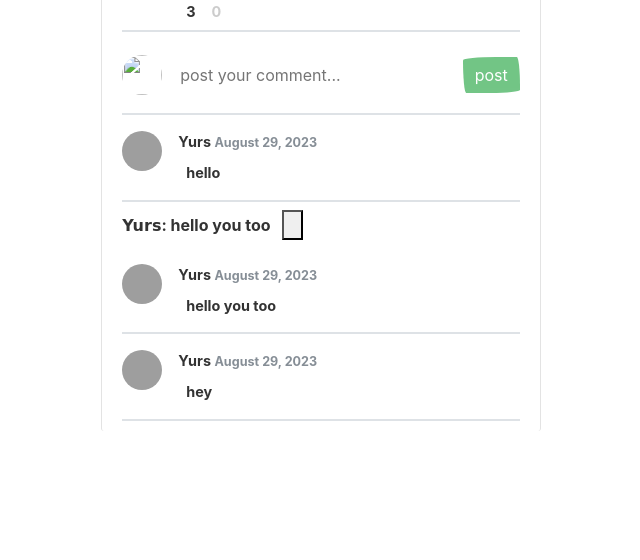
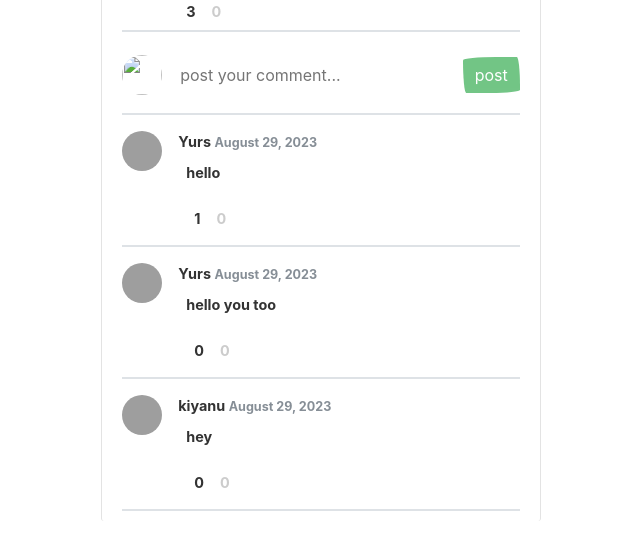
Before and after one commit to jck-bit/Threats, a Django app: page /post/13/ in a window 1280 px wide. Shown: the part 167-727 px from the top of the page, without its empty margins (341-981 px from the left). Run offline with Django 4.2, Linux system fonts and the light colour scheme; data comes from the database, SQL or seed files in the repository; both versions use the stored data as it was after the commit; data that the repository does not hold is empty; some libraries are stand-ins or nearby versions; some web fonts are replaced; grey boxes are pictures that could not be loaded.

Commit message:
user can now reply to a comment

```diff
--- a/posts/templates/posts/post_detail.html
+++ b/posts/templates/posts/post_detail.html
@@ -31,7 +31,6 @@
         </main>
       </section>
       <div class="comments-section border-top" style="padding-top: 5px;">
-
         <!-- form for comment -->
         <form method="post" action="{% url 'create-comment' post.id %}">
           {% csrf_token %}
@@ -40,39 +39,47 @@
                   <img class="rounded-circle article-img" src="{{user.profile.image.url}}" alt="">
               </a>
               <textarea name="comment_text" id="inputField" class="border-0 mt-4" placeholder="post your comment..." oninput="resizeTextarea()" style="resize: none; display: block; color: black;"></textarea>
-              <button type="submit" class="btn btn-primary ml-2 border-0" style="background-color: #28a745;" id="submitButton">post</button>
+              <button type="submit" id="submitButton" class="btn btn-primary ml-2 border-0" style="background-color: #28a745;">post</button>
           </div>
         </form>
 
-        <!-- comment section -->
-
         {% for comment in object.comments.all %}
-
         <section class="divide d-flex border-bottom" style="color: #ccc; font-size: .9rem; margin-top: 1rem;">
-          <a class="" href="{% url 'profile-view' pk=post.user.pk %}" style="text-decoration: none;">
-              <img class="rounded-circle article-img" src="{{ post.user.profile.image.url }}" alt="">
+          <a class="" href="{% url 'profile-view' pk=comment.author.pk %}" style="text-decoration: none;">
+              <img class="rounded-circle article-img" src="{{ comment.author.profile.image.url }}" alt="">
           </a>
           <main>
           <div class="media-body">
             <div class="article-metadata">
-              <a class="mr-2" href="{% url 'profile-view' pk=comment.author.pk %}">{{ post.user }}</a>
+              <a class="mr-2" href="{% url 'profile-view' pk=comment.author.pk %}">{{ comment.author }}</a>
               <small class="text-muted">{{ comment.created_at | date:"F d, Y" }}</small>
             </div>
             <a href="{% url 'comment-detail' post.id comment.id%}">
               <section class="like-comment-link m-2 {% if comment.is_liked_by_user %}liked{% endif %}" data-comment-id="{{ comment.id }}">
                 <div class="liked_comment {% if comment.is_liked_by_user %}liked{% endif %}">
                   <p class="article-content">{{ comment.text }}</p>
-                  <span>{{ comment.likes_count }}</span>
-                  <!-- <i class="fa-solid fa-heart"></i> -->
+
+                  <div class="d-flex align-items-center flex-start">
+                    <a href="#" style="text-decoration: none;">
+                      <span class="p-2">
+                        <i class="fa fa-comment"></i>
+                        <span style="text-decoration: none;">{{comment.replies.count}}</span>
+                      </span>
+                      </a>
+                      <section class="like-link m-2 {% if comment.is_liked_by_user %}liked{% endif %}" data-comment-id="{{ com.id }}" style="cursor: pointer;">
+                        <i class="fa-solid fa-heart"></i>
+                        <span>{{ comment.likes.count }}</span>
+                    </section>
+                  </div>
                 </div>
               </section>
-              </a>
+            </a>
           </main>
         </section>
 
-          {% for reply in comment.replies.all %}
+        <!-- replies to the comments -->
+          <!-- {% for reply in comment.replies.all %}
             <div class="reply">
-              <strong>{{ reply.author.username }}</strong>: {{ reply.text }}
               <button class="like-comment-link m-2 {% if reply.is_liked_by_user %}liked{% endif %}" data-comment-id="{{ reply.id }}">
                 <div class="liked_div {% if reply.is_liked_by_user %}liked{% endif %}">
                   <i class="fa fa-comment"></i>
@@ -80,7 +87,7 @@
                 </div>
               </button>
             </div>
-          {% endfor %}
+          {% endfor %} -->
         {% endfor %}
       </div>
       </article>
@@ -89,10 +96,8 @@
         const inputField = document.getElementById('inputField');
         inputField.style.height = 'auto';
         inputField.style.height = (inputField.scrollHeight) + 'px';
-
         const submitButton = document.getElementById('submitButton');
         submitButton.disabled = inputField.value.trim() === '';
-
     }
     window.addEventListener('load', resizeTextarea);
     </script>
--- a/posts/urls.py
+++ b/posts/urls.py
@@ -11,5 +11,5 @@ urlpatterns = [
     path('post/<int:pk>/delete', PostDeleteView.as_view(), name='post-delete'),
     path('post/<int:post_id>/comment/<int:comment_id>/', views.get_detailview_of_comment, name='comment-detail'),
     path('post/<int:post_id>/comment/', views.create_comment, name='create-comment'),
-    path('post/<int:post_id>/comment/<int:parent_id>/', views.create_comment, name='create-comment-reply'),
+    path('post/<int:post_id>/comment/<int:parent_id>/reply', views.create_comment, name='create-comment-reply'),
 ]
--- a/static/posts/main.css
+++ b/static/posts/main.css
@@ -73,6 +73,7 @@ textarea:focus{
   .liked_div span{
     margin-left: 5px;
   }
+
 
   .navbar-nav .nav-item {
     margin-right: 20px;
```
Also changed, not shown: posts/templates/posts/comment_detail.html (+31 -2 lines), db.sqlite3.
